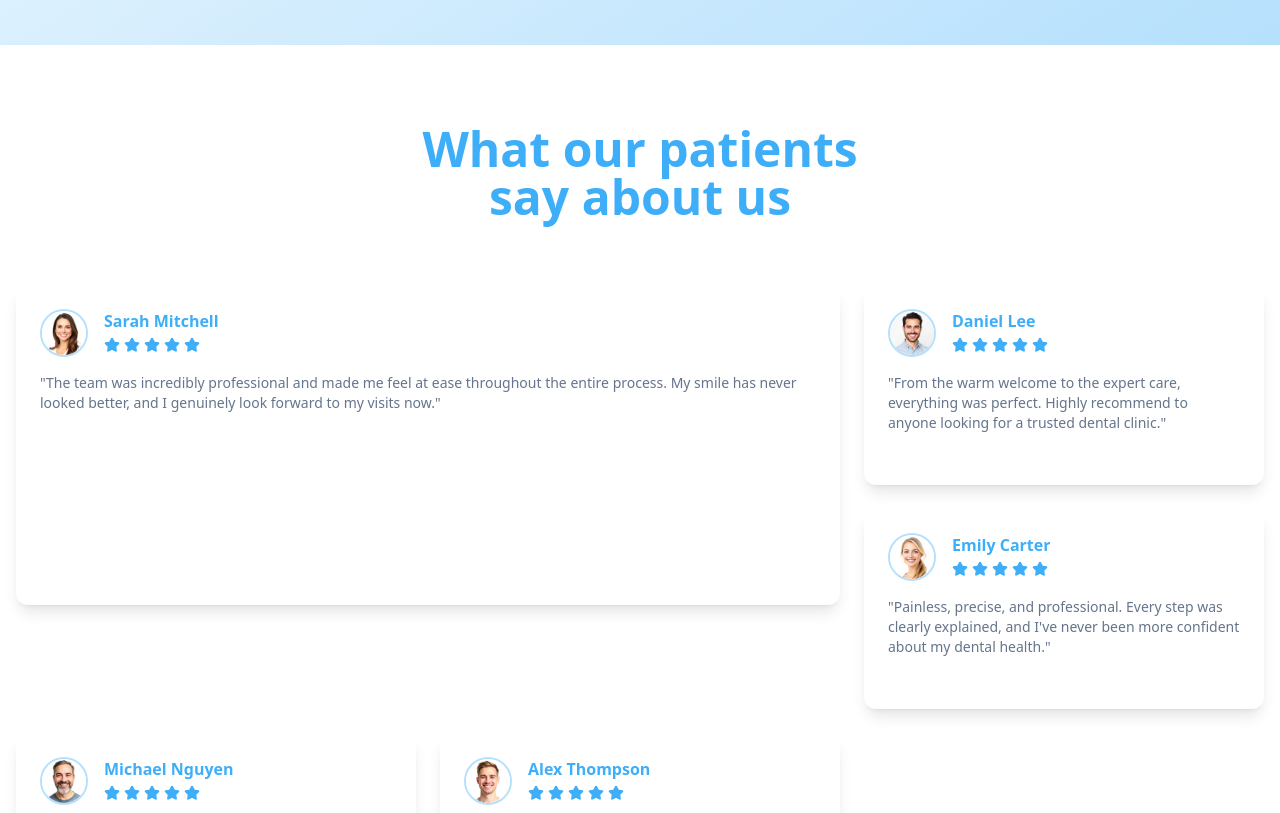
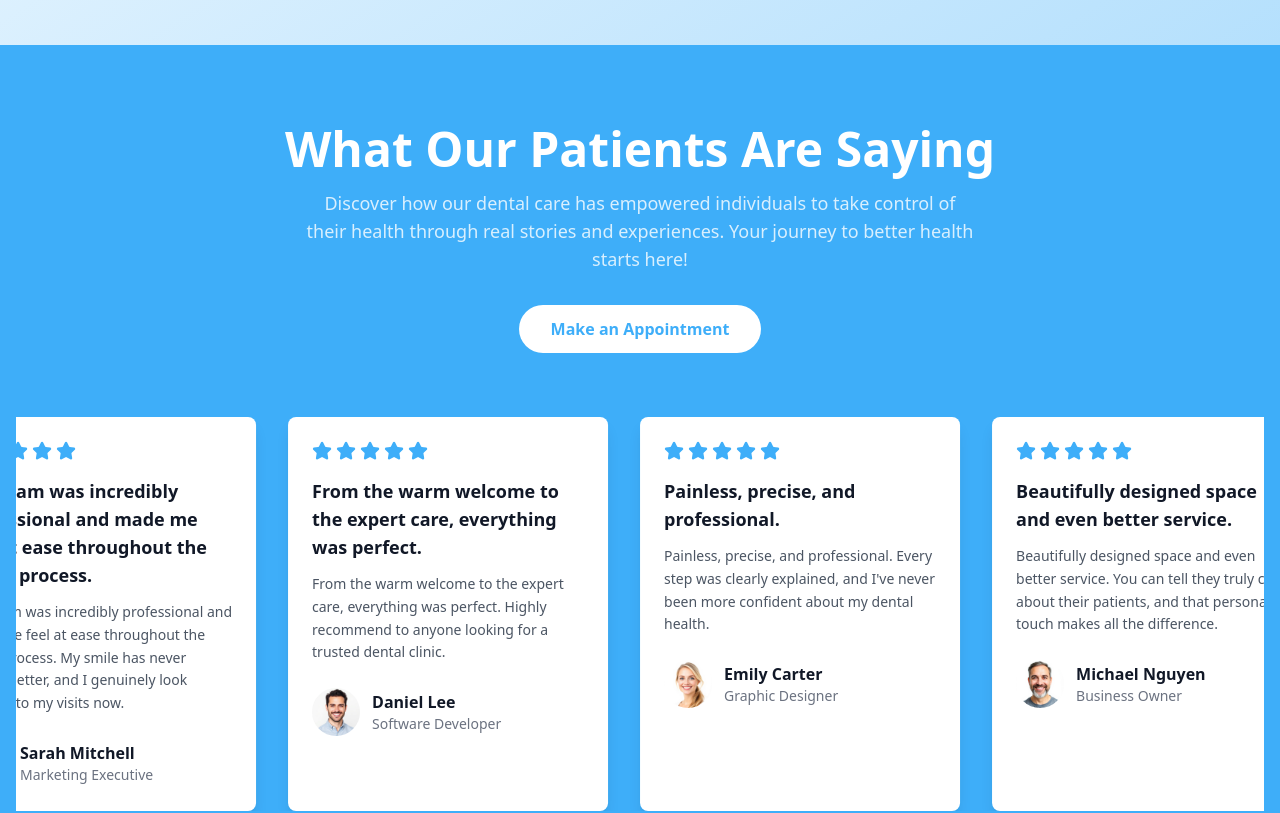
Before and after one commit to anish12349935/smile-reveal-website-38, a React (Vite) app: page / in a window 1280 px wide. Shown: the part 820-1633 px from the top of the page. Built offline with nearby package versions, Linux system fonts and the light colour scheme.

Commit message:
Refactor: Implement horizontal scroll for reviews
Redesigned the reviews section to display review cards with an infinite horizontal scroll animation.

```diff
--- a/src/components/ReviewsSection.tsx
+++ b/src/components/ReviewsSection.tsx
@@ -10,52 +10,52 @@ const reviews = [
   {
     id: 1,
     name: "Sarah Mitchell",
+    title: "Marketing Executive",
     rating: 5,
     comment: "The team was incredibly professional and made me feel at ease throughout the entire process. My smile has never looked better, and I genuinely look forward to my visits now.",
     image: patient1,
-    size: "large"
   },
   {
     id: 2,
     name: "Daniel Lee",
+    title: "Software Developer",
     rating: 5,
     comment: "From the warm welcome to the expert care, everything was perfect. Highly recommend to anyone looking for a trusted dental clinic.",
     image: patient2,
-    size: "medium"
   },
   {
     id: 3,
     name: "Emily Carter",
+    title: "Graphic Designer",
     rating: 5,
     comment: "Painless, precise, and professional. Every step was clearly explained, and I've never been more confident about my dental health.",
     image: patient3,
-    size: "small"
   },
   {
     id: 4,
     name: "Michael Nguyen",
+    title: "Business Owner",
     rating: 5,
     comment: "Beautifully designed space and even better service. You can tell they truly care about their patients, and that personal touch makes all the difference.",
     image: patient4,
-    size: "small"
   },
   {
     id: 5,
     name: "Alex Thompson",
+    title: "Project Manager",
     rating: 5,
     comment: "Outstanding experience from start to finish. The technology is impressive and the results speak for themselves.",
     image: patient5,
-    size: "tall"
   }
 ];
 
 const StarRating = ({ rating }: { rating: number }) => {
   return (
-    <div className="flex space-x-1">
+    <div className="flex space-x-1 mb-4">
       {[...Array(5)].map((_, i) => (
         <Star
           key={i}
-          className={`w-4 h-4 ${
+          className={`w-5 h-5 ${
             i < rating ? 'text-primary fill-current' : 'text-gray-300'
           }`}
         />
@@ -64,65 +64,65 @@ const StarRating = ({ rating }: { rating: number }) => {
   );
 };
 
-const ReviewCard = ({ review, index }: { review: any; index: number }) => {
-  const getSizeClasses = (size: string) => {
-    switch (size) {
-      case 'large':
-        return 'md:col-span-2 md:row-span-2 h-[280px] md:h-[320px]';
-      case 'tall':
-        return 'md:col-span-1 md:row-span-2 h-[280px] md:h-[320px]';
-      case 'medium':
-        return 'md:col-span-1 md:row-span-1 h-[240px] md:h-[200px]';
-      case 'small':
-        return 'md:col-span-1 md:row-span-1 h-[240px] md:h-[200px]';
-      default:
-        return 'md:col-span-1 md:row-span-1 h-[240px] md:h-[200px]';
-    }
-  };
+const ReviewCard = ({ review }: { review: any }) => {
+  return (
+    <div className="flex-shrink-0 w-80 bg-white rounded-lg p-6 shadow-lg mx-4">
+      <StarRating rating={review.rating} />
 
-  return (
-    <div
-      className={`bg-white rounded-xl p-4 md:p-6 shadow-lg hover-lift animate-fade-in stagger-animation ${getSizeClasses(review.size)}`}
-      style={{ '--stagger': index } as any}
-    >
-      <div className="flex flex-col h-full">
-        <div className="flex items-start space-x-3 md:space-x-4 mb-3 md:mb-4">
+      <h3 className="text-lg font-semibold text-gray-900 mb-3">
+        {review.comment.split('.')[0]}.
+      </h3>
+
+      <p className="text-gray-600 text-sm leading-relaxed mb-6">
+        {review.comment}
+      </p>
+
+      <div className="flex items-center space-x-3">
         <img
           src={review.image}
           alt={review.name}
-            className="w-10 h-10 md:w-12 md:h-12 rounded-full object-cover border-2 border-dental-blue-light flex-shrink-0"
+          className="w-12 h-12 rounded-full object-cover"
         />
-          <div className="flex-1 min-w-0">
-            <h4 className="font-semibold text-primary text-sm md:text-base mb-1">
+        <div>
+          <h4 className="font-semibold text-gray-900">
             {review.name}
           </h4>
-            <StarRating rating={review.rating} />
+          <p className="text-sm text-gray-500">
+            {review.title}
+          </p>
         </div>
-        </div>
-
-        <p className="text-dental-gray leading-relaxed text-xs md:text-sm flex-1">
-          "{review.comment}"
-        </p>
       </div>
     </div>
   );
 };
 
 const ReviewsSection = () => {
+  // Duplicate reviews for infinite scroll effect
+  const duplicatedReviews = [...reviews, ...reviews, ...reviews];
+
   return (
-    <section className="py-16 md:py-20 bg-background">
+    <section className="py-16 md:py-20 bg-primary">
       <div className="container mx-auto px-4">
         <div className="text-center mb-12 md:mb-16 animate-slide-up">
-          <h2 className="text-3xl md:text-4xl lg:text-5xl font-bold text-primary mb-4">
-            What our patients<br />say about us
+          <h2 className="text-3xl md:text-4xl lg:text-5xl font-bold text-white mb-4">
+            What Our Patients Are Saying
           </h2>
+          <p className="text-white/80 text-lg max-w-2xl mx-auto mb-8">
+            Discover how our dental care has empowered individuals to take control of their
+            health through real stories and experiences. Your journey to better health starts here!
+          </p>
+          <button className="bg-white text-primary px-8 py-3 rounded-full font-semibold hover:bg-gray-50 transition-colors">
+            Make an Appointment
+          </button>
         </div>
 
-        {/* Mobile: Simple single column, Desktop: Masonry Grid */}
-        <div className="grid grid-cols-1 md:grid-cols-2 lg:grid-cols-3 gap-4 md:gap-6 max-w-7xl mx-auto auto-rows-min">
-          {reviews.map((review, index) => (
-            <ReviewCard key={review.id} review={review} index={index} />
+        {/* Infinite scrolling container */}
+        <div className="relative overflow-hidden">
+          <div className="flex animate-infinite-scroll">
+            {duplicatedReviews.map((review, index) => (
+              <ReviewCard key={`${review.id}-${index}`} review={review} />
             ))}
+          </div>
         </div>
       </div>
     </section>
--- a/src/index.css
+++ b/src/index.css
@@ -1,3 +1,4 @@
+
 @tailwind base;
 @tailwind components;
 @tailwind utilities;
@@ -143,6 +144,10 @@ All colors MUST be HSL.
     animation: bounceIn 0.6s cubic-bezier(0.68, -0.55, 0.265, 1.55) forwards;
   }
 
+  .animate-infinite-scroll {
+    animation: infiniteScroll 30s linear infinite;
+  }
+
   .hover-lift {
     transition: transform 0.3s ease, box-shadow 0.3s ease;
   }
@@ -212,3 +217,12 @@ All colors MUST be HSL.
     transform: scale(1);
   }
 }
+
+@keyframes infiniteScroll {
+  from {
+    transform: translateX(0);
+  }
+  to {
+    transform: translateX(-33.333%);
+  }
+}
```
Lines whose indentation alone changed are shown as unchanged.
